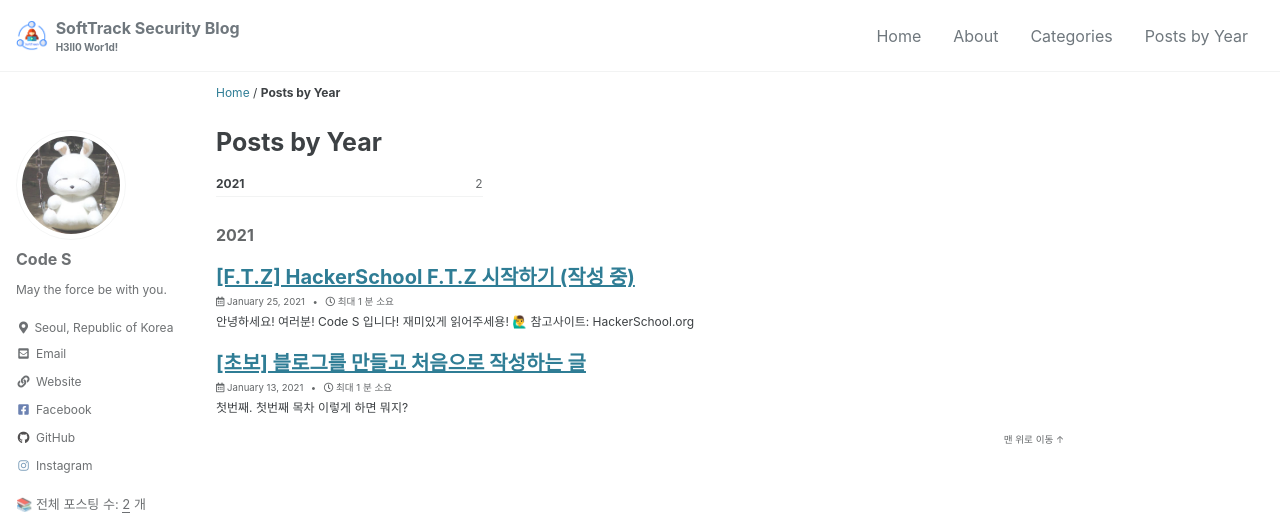
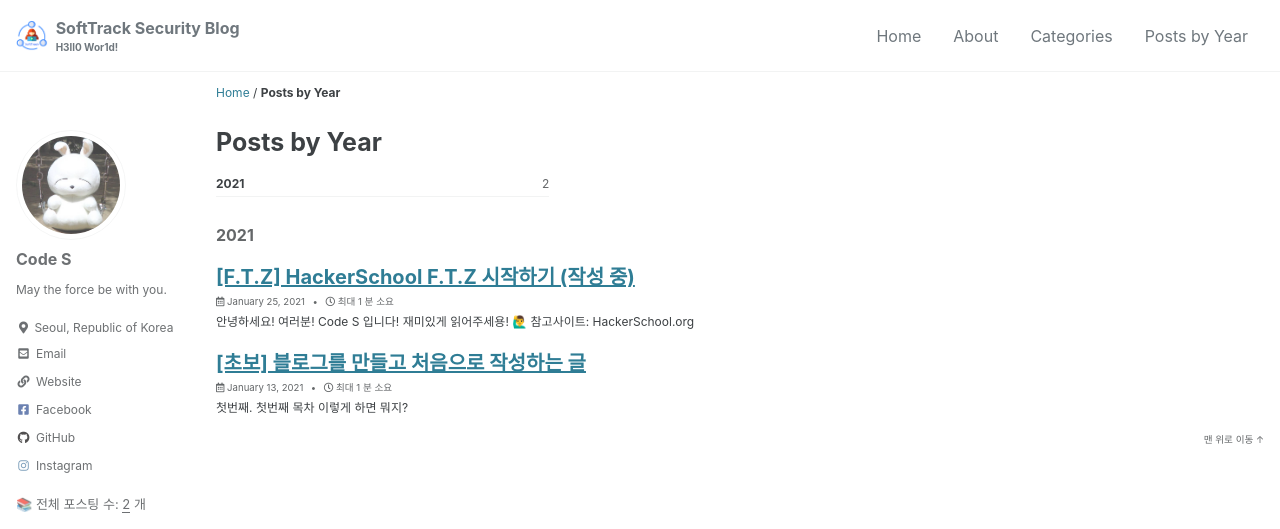
Before and after one commit to AlchemicSH/AlchemicSH.github.io, a Jekyll site: the page built from _pages/year-archive.md, in a window 1280 px wide. Shown: the top 529 px of the page. Built offline with Jekyll 4.4.1, drawn with Linux system fonts in a browser that asks for light colours; cached includes are drawn as plain includes.

Commit message:
Update _archive.scss

```diff
--- a/_sass/minimal-mistakes/_archive.scss
+++ b/_sass/minimal-mistakes/_archive.scss
@@ -9,7 +9,7 @@
   @include breakpoint($large) {
     float: right;
     width: calc(100% - #{$right-sidebar-width-narrow});
-    padding-right: $right-sidebar-width-narrow;
+    // padding-right: $right-sidebar-width-narrow;
   }
 
   @include breakpoint($x-large) {
```
